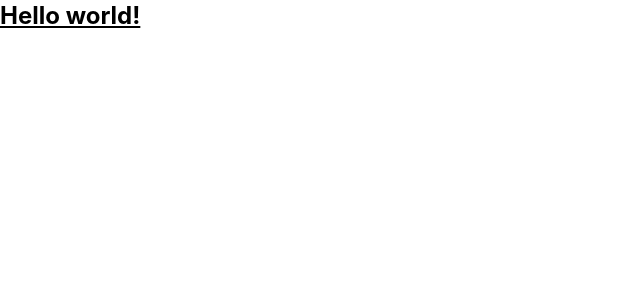
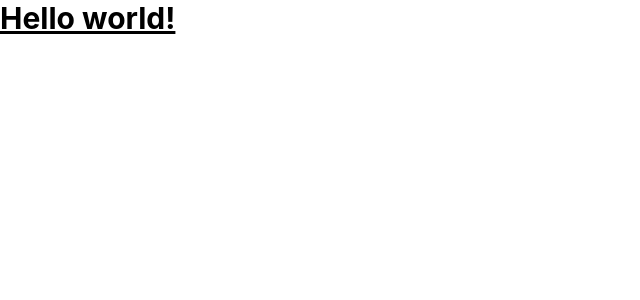
Before and after one commit to abrsh6266/blogify-frontend, a React (Create React App) app: page / in a window 1280 px wide. Shown: the top 300 px of the page, without its empty margins (0-640 px from the left). Built offline with nearby package versions, Linux system fonts and the light colour scheme.

Commit message:
minor update

```diff
--- a/src/App.js
+++ b/src/App.js
@@ -3,7 +3,7 @@ import "./App.css";
 function App() {
   return (
     <div className="App">
-      <h1 class="text-2xl font-bold underline">Hello world!</h1>
+      <h1 class="text-3xl font-bold underline">Hello world!</h1>
     </div>
   );
 }
```
